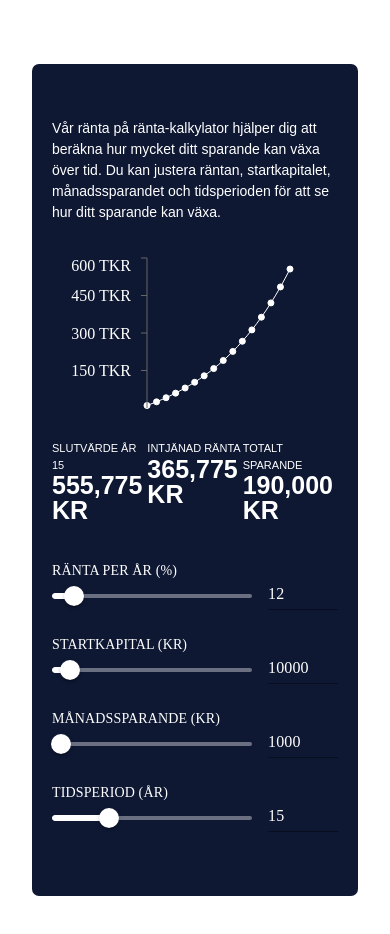
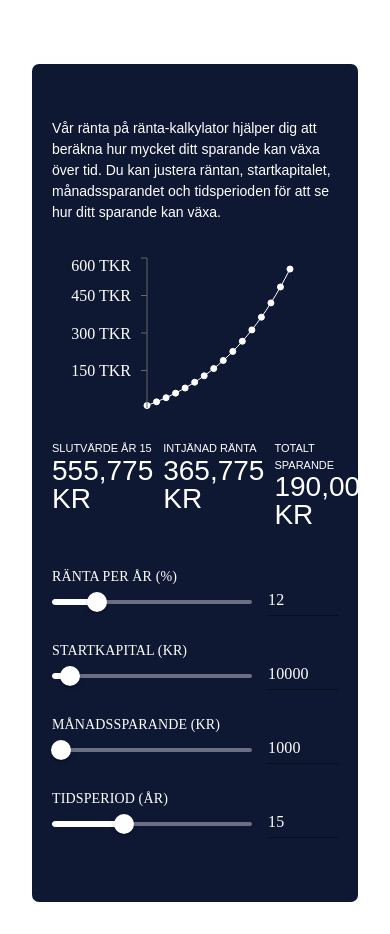
Before and after one commit to philipAson/RantaPaRanta, a React (Vite) app: page / in a window 390 px wide. Built offline with nearby package versions, Linux system fonts and the light colour scheme; a web font is replaced by a local one.

Commit message:
inputUpdates

```diff
--- a/src/App.css
+++ b/src/App.css
@@ -118,11 +118,12 @@
     grid-row: 3;
     grid-column: 1 / span 2;
     justify-content: space-evenly;
+    gap: 10px;
   }
   .result {
     font-family: "bebas-neue-pro", sans-serif;
-    font-weight: 600;
-    font-size: 25px;
+    font-weight: 300;
+    font-size: 28px;
     line-height: 1;
     margin: 0;
     margin-bottom: 10px;
--- a/src/components/CompoundCalculator.jsx
+++ b/src/components/CompoundCalculator.jsx
@@ -102,7 +102,7 @@ const CompoundCalculator = () => {
           handleInput={handleInputChange}
           title="Ränta per år"
           min={1}
-          max={100}
+          max={50}
           step={1}
           unit="%"
         />
@@ -135,7 +135,7 @@ const CompoundCalculator = () => {
           handleInput={handleInputChange}
           title="Tidsperiod"
           min={1}
-          max={50}
+          max={40}
           step={1}
           unit="år"
         />
```
Also changed, not shown: 4 other files (tests, documents, lock files or other folders).
